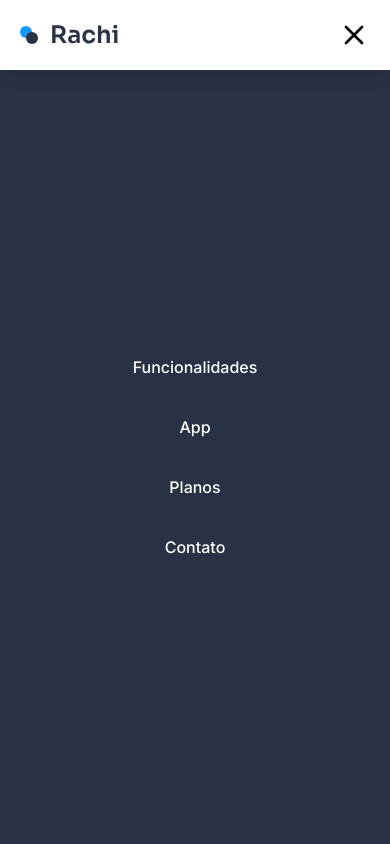
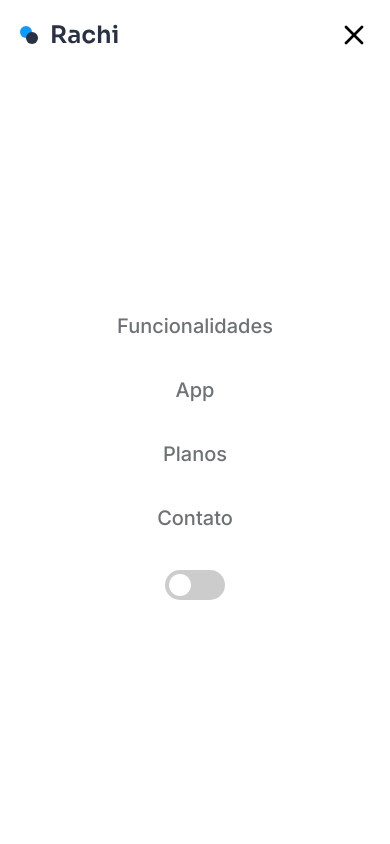
Before and after one commit to Brunno-costa27/rachi, a React (Vite) app: page / in a window 390 px wide. Both pictures are taken after a click on the button 354 px from the left and 35 px from the top of the page. Shown: the top 844 px of the page. Built offline with nearby package versions, Linux system fonts and the light colour scheme.

Commit message:
created responsive layout

```diff
--- a/src/App.jsx
+++ b/src/App.jsx
@@ -39,12 +39,24 @@
   }, []);
 
 
+  const toggleTheme = () => {
+    setAppState(!appState);
+  };
+
+console.log(appState);
 
   return (
 
     <>
       {loading ? (
-        <div style={{display: 'flex', alignItems: 'center', justifyContent: 'center', height: '100vh'}}>
+        <div
+            style=
+            {{
+              display: 'flex',
+              alignItems: 'center',
+              justifyContent: 'center', height: '100vh'
+            }}
+        >
             <BarLoader color={"#0f9afe"} size={50} />
         </div>
       ) : (
@@ -56,8 +68,9 @@
 
           <main>
 
-            {isOpen ? (
-               <div className={style.menu}>
+            {/* {!isOpen ? (
+               <>
+                <div className={style.menu + ` ${appState ? style.dark : style.light}`}>
                    <ul>
                       <li>
                         <a href="Funcionalidades">Funcionalidades</a>
@@ -71,23 +84,24 @@
                       <li>
                         <a href="Contato">Contato</a>
                       </li>
-
-              {/* <div className={teste ? style.dark : style.light}>
+                      <div className={appState ? style.dark : style.light}>
                         <label className={style.themeToggle}>
                           <input
                             type="checkbox"
-                    checked={teste}
-                    onChange={appState}
+                            checked={appState}
+                            onChange={toggleTheme}
                           />
                           <span className={style.slider}></span>
                         </label>
-             </div> */}
+                      </div>
+                   </ul>
 
-            </ul>
+
                </div>
+               </>
             ): (
               <></>
-            )}
+            )} */}
 
             <ContentMain
               text='Cadastre-se'
--- a/src/App.module.css
+++ b/src/App.module.css
@@ -6,6 +6,77 @@
 .visible {
     opacity: 1;
   }
+
+
+/* Estilos para o tema claro */
+ .light {
+    background: #fff;
+    color: #6E7275;
+}
+
+  /* Estilos para o tema escuro */
+.dark {
+    background-color: #293145;
+    color: #fff;
+}
+
+.dark .header a {
+    color: #DBDBDB;
+}
+
+  /* Estilos para o controle de alternância */
+  .themeToggle {
+    position: relative;
+    display: inline-block;
+    width: 60px;
+    height: 30px;
+  }
+
+  .themeToggle input {
+    opacity: 0;
+    width: 0;
+    height: 0;
+  }
+
+  .slider {
+    position: absolute;
+    cursor: pointer;
+    top: 0;
+    left: 0;
+    right: 0;
+    bottom: 0;
+    background-color: #ccc;
+    -webkit-transition: 0.4s;
+    transition: 0.4s;
+    border-radius: 30px;
+  }
+
+  .slider:before {
+    position: absolute;
+    content: '';
+    height: 22px;
+    width: 22px;
+    left: 4px;
+    bottom: 4px;
+    background-color: white;
+    -webkit-transition: 0.4s;
+    transition: 0.4s;
+    border-radius: 50%;
+  }
+
+  input:checked + .slider {
+    background-color: var(--blue);
+  }
+
+
+  input:checked + .slider:before {
+    -webkit-transform: translateX(26px);
+    -ms-transform: translateX(26px);
+    transform: translateX(26px);
+  }
+
+
+
 
 .footer {
   background: #293145;
@@ -25,37 +96,35 @@
 }
 
 
-@media (max-width: 768px) {
-  .menu ul {
-    display: flex;
-    z-index: 1;
-    flex-direction: column;
-    position: fixed;
-    justify-content: center;
-    align-items: center;
-    gap: 4rem;
-    top: 0;
-    left: 0;
-    background: #293145;
-    margin-top: 70px;
-    height: calc(100vh - 70px);
-    width: 100%;
-    animation: 500ms ease 0s 1 normal none running fade;
+
+    /* Estilos para o tema claro */
+  .light {
+    background: #fff;
+    color: #6E7275;
   }
 
-  .menu a {
+  /* Estilos para o tema escuro */
+  .dark {
+    background-color: #293145;
     color: #fff;
-    font-weight: 500;
-
-  }
-}
-
-@media (min-width: 768px) {
-  .menu ul {
-    display: none;
   }
 
 
+
+
+@media (max-width: 768px) {
+
+  /* Estilos para o tema claro */
+ .light {
+  background: #fff;
+  color: #6E7275;
+}
+
+/* Estilos para o tema escuro */
+.dark {
+  background-color: #293145;
+  color: #fff;
+}
 }
 
 @keyframes fade {
--- a/src/components/Header.jsx
+++ b/src/components/Header.jsx
@@ -4,7 +4,7 @@
 import Logolight from '../assets/logo-light.svg'
 
 
-export function Header({ onChange , onChangeToggle}) {
+export function Header({ onChange , onChangeToggle, outro}) {
 
     const [isDarkTheme, setIsDarkTheme] = useState(false);
     const [isOpen, setIsOpen] = useState(false);
@@ -19,6 +19,8 @@
       onChangeToggle(!isOpen)
     };
 
+    console.log(isDarkTheme);
+
     return (
 
     <div className={style.container + ` ${isDarkTheme ? style.dark : style.light}`}>
@@ -28,26 +30,65 @@
           {/* Aqui é um botão para responsividade */}
 
           {!isOpen ? (
-
               <>
                 <button onClick={toggle}>
-                  <svg stroke="currentColor"
-                       strokeWidth="2"
+                  <svg
+                      stroke="currentColor"
+                      strokeWidth="2"
                       viewBox="0 0 24 24" strokeLinecap="round"
                       strokeLinejoin="round"
                       className={isDarkTheme ? style.toggle : style.toggleDark}
                       height="1em" width="1em" xmlns="http://www.w3.org/2000/svg"><line x1="3" y1="12" x2="21" y2="12"></line><line x1="3" y1="6" x2="21" y2="6"></line><line x1="3" y1="18" x2="21" y2="18"></line>
-
                   </svg>
                 </button>
               </>
-          ): (
-          <>
-           <button onClick={toggle}>
-              <svg stroke="currentColor" strokeWidth="2" viewBox="0 0 24 24" strokeLinecap="round" strokeLinejoin="round" className={isDarkTheme ? style.toggle : style.toggleDark} height="1em" width="1em" xmlns="http://www.w3.org/2000/svg"><line x1="18" y1="6" x2="6" y2="18"></line><line x1="6" y1="6" x2="18" y2="18"></line></svg>
-           </button>
-            </>
+          ):(
+            <>
+           <div className={style.menu}>
+                   <ul className={isDarkTheme ? style.dark : style.light}>
+                      <li>
+                        <a href="Funcionalidades">Funcionalidades</a>
+                      </li>
+                      <li>
+                        <a href="App">App</a>
+                      </li>
+                      <li>
+                      <a href="Planos">Planos</a>
+                      </li>
+                      <li>
+                        <a href="Contato">Contato</a>
+                      </li>
+                      <div className={isDarkTheme ? style.dark : style.light}>
+                        <label className={style.themeToggle}>
+                          <input
+                            type="checkbox"
+                            checked={isDarkTheme}
+                            onChange={toggleTheme}
+                          />
+                          <span className={style.slider}></span>
+                        </label>
+                      </div>
+                   </ul>
+
+               </div>
+
+               <button onClick={toggle}>
+                  <svg
+                    stroke="currentColor"
+                    strokeWidth="2"
+                    viewBox="0 0 24 24"
+                    strokeLinecap="round"
+                    strokeLinejoin="round"
+                    className={isDarkTheme ? style.toggle : style.toggleDark}
+                    height="1em" width="1em" xmlns="http://www.w3.org/2000/svg"><line x1="18" y1="6" x2="6" y2="18"></line><line x1="6" y1="6" x2="18" y2="18"></line></svg>
+               </button>
+              </>
           )}
+
+
+
+
+
 
             <ul>
               <li>
--- a/src/components/Header.module.css
+++ b/src/components/Header.module.css
@@ -61,7 +61,7 @@
 
 
 /* Estilos para o tema claro */
- .light {
+ .light .menu ul {
     background: #fff;
     color: #6E7275;
 }
@@ -72,8 +72,17 @@
     color: #fff;
 }
 
-.dark .header a {
+.dark .menu ul {
     color: #DBDBDB;
+    background: #293145
+}
+
+.dark .menu a {
+  color: #DBDBDB;
+}
+
+.light .menu a {
+  color: #6e7275;
 }
 
   /* Estilos para o controle de alternância */
@@ -126,7 +135,6 @@
     -ms-transform: translateX(26px);
     transform: translateX(26px);
   }
-
 
 
 
@@ -191,7 +199,7 @@
   }
 
 
-   /* De 0px até 768 */
+   /* De 0px até 520px */
    @media (max-width: 520px) {
     .container {
       width: 100%;
@@ -208,6 +216,15 @@
       height: 32px;
     }
 
+    .menu ul {
+      width: 100%;
+      margin: 0 auto;
+    }
+
+
+
+
+
   button {
     display: flex;
     background: transparent;
@@ -216,3 +233,46 @@
   }
 
 }
+
+@media (min-width: 768px) {
+  .menu ul {
+    display: none;
+  }
+}
+
+@media (max-width: 768px) {
+  .menu ul {
+    display: flex;
+    z-index: 1;
+    flex-direction: column;
+    position: fixed;
+    justify-content: center;
+    align-items: center;
+    gap: 4rem;
+    top: 0;
+    left: 0;
+    background: var(--background);
+    margin-top: 70px;
+    height: calc(100vh - 70px);
+    width: 100%;
+    animation: 700ms ease fade;
+  }
+
+  .menu a {
+    font-size: 2rem;
+  }
+
+
+}
+
+@keyframes fade {
+  0% {
+    opacity: 0;
+    transform: translateY(40%);
+  }
+  100% {
+
+    opacity: 1;
+    transform: translateY(0%);
+  }
+}
```
Lines whose indentation alone changed are shown as unchanged.
